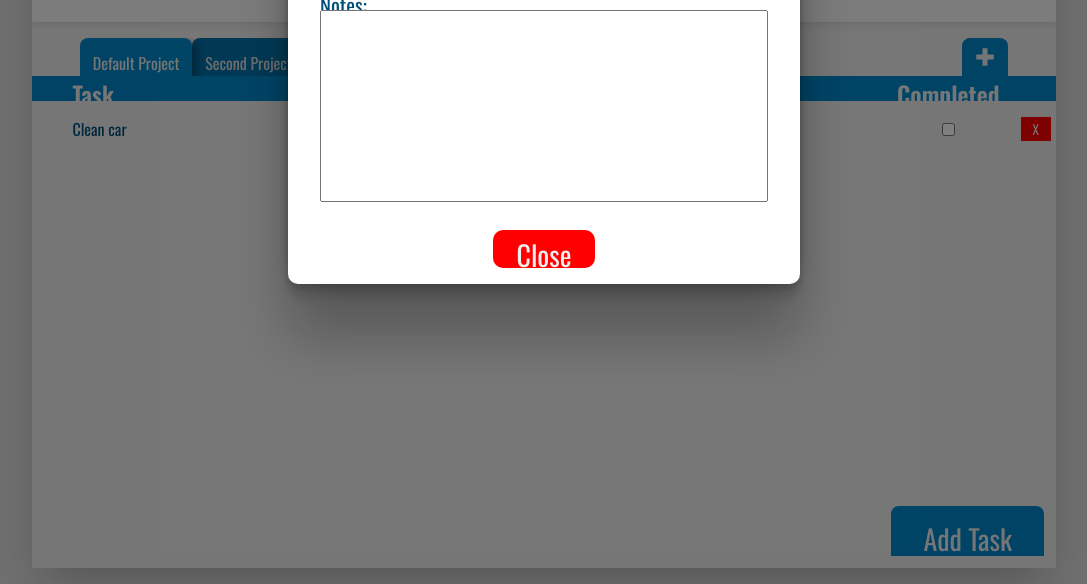
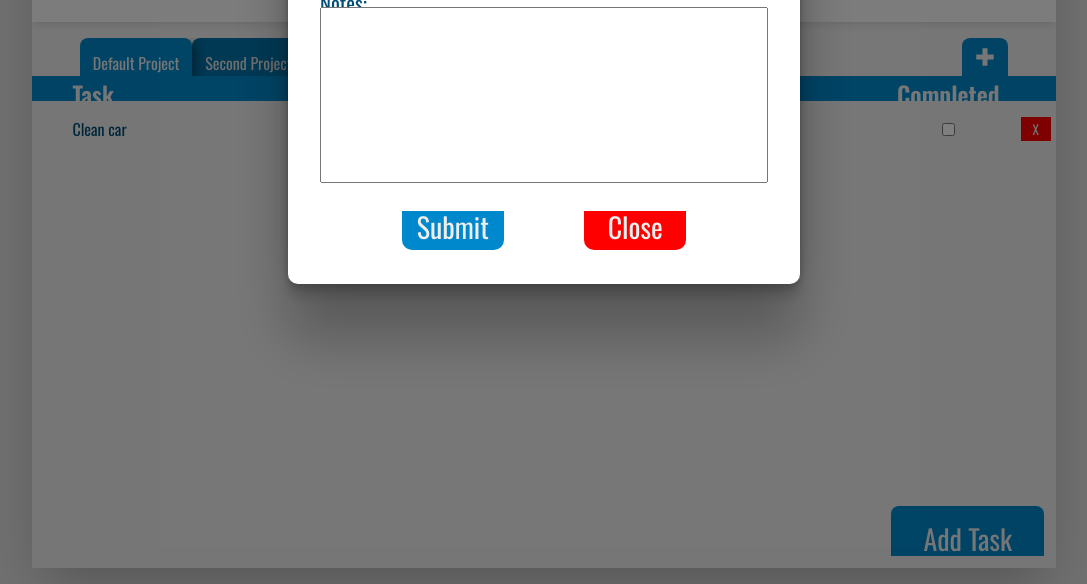
Before and after one commit to krovinskii/ToDo-WebApp, a website built with webpack: page src/template.html in a window 1280 px wide. Both pictures are taken after a click on the button 1081 px from the left and 273 px from the top of the page. Shown: the part 216-800 px from the top of the page, without its empty margins (96-1183 px from the left). Built offline with nearby package versions, Linux system fonts and the light colour scheme.

Commit message:
Submit btn added to add project dialog

```diff
--- a/src/styles.css
+++ b/src/styles.css
@@ -280,6 +280,7 @@ textarea {
   filter: invert(92%) sepia(6%) saturate(20%) hue-rotate(299deg)
     brightness(112%) contrast(87%);
 }
-#closeProjectBtn {
+#closeProjectBtn,
+#submitProjectBtn {
   margin-bottom: 1rem;
 }
--- a/src/template.html
+++ b/src/template.html
@@ -69,7 +69,7 @@
         </div>
       </form>
       <div class="btnHolder">
-        <button class="submitBtn" id="submitBtn">Submit</button>
+        <button class="submitBtn" id="submitTaskBtn">Submit</button>
         <button class="closeBtn" id="closeBtn">Close</button>
       </div>
     </dialog>
@@ -83,7 +83,11 @@
         <textarea id="userProjectNotes" name="notes" rows="14"></textarea>
         </div>
       </form>
-      <button class="closeBtn" id="closeProjectBtn">Close</button>
+      <div class="btnHolder">
+        <button class="submitBtn" id="submitProjectBtn">Submit</button>
+        <button class="closeBtn" id="closeProjectBtn">Close</button>
+
+      </div>
     </dialog>
   </body>
 </html>
```
